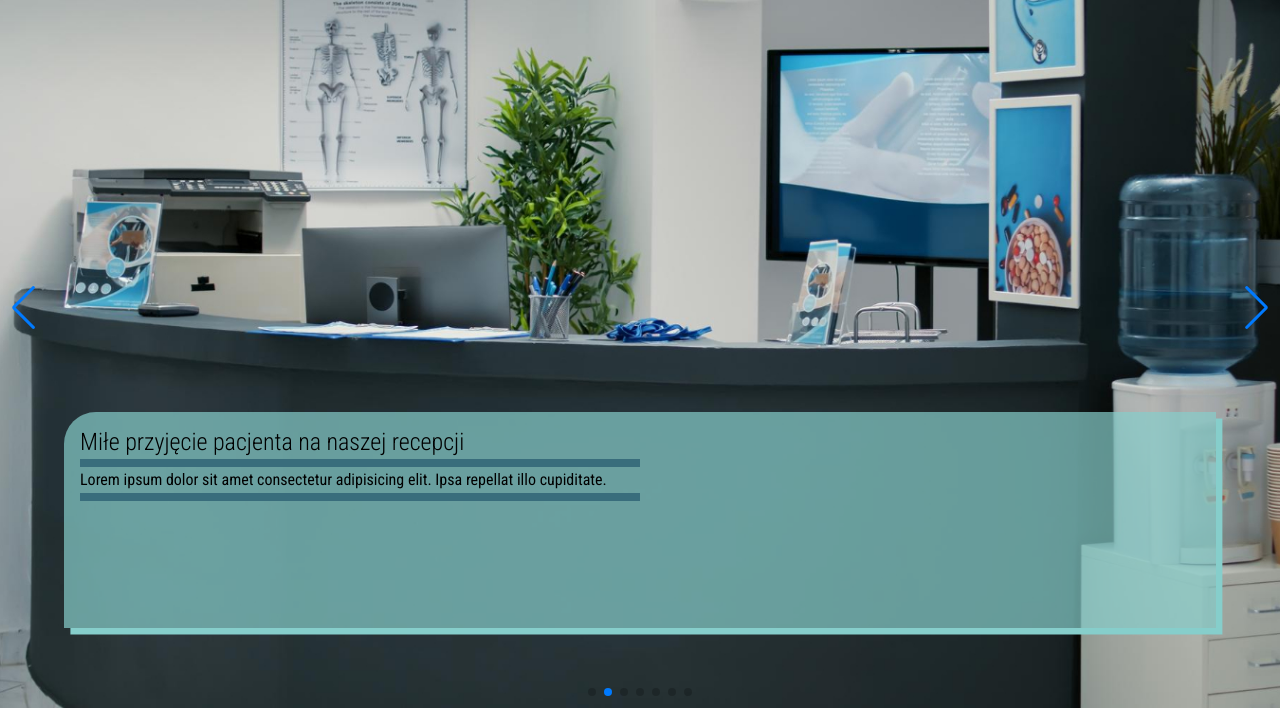
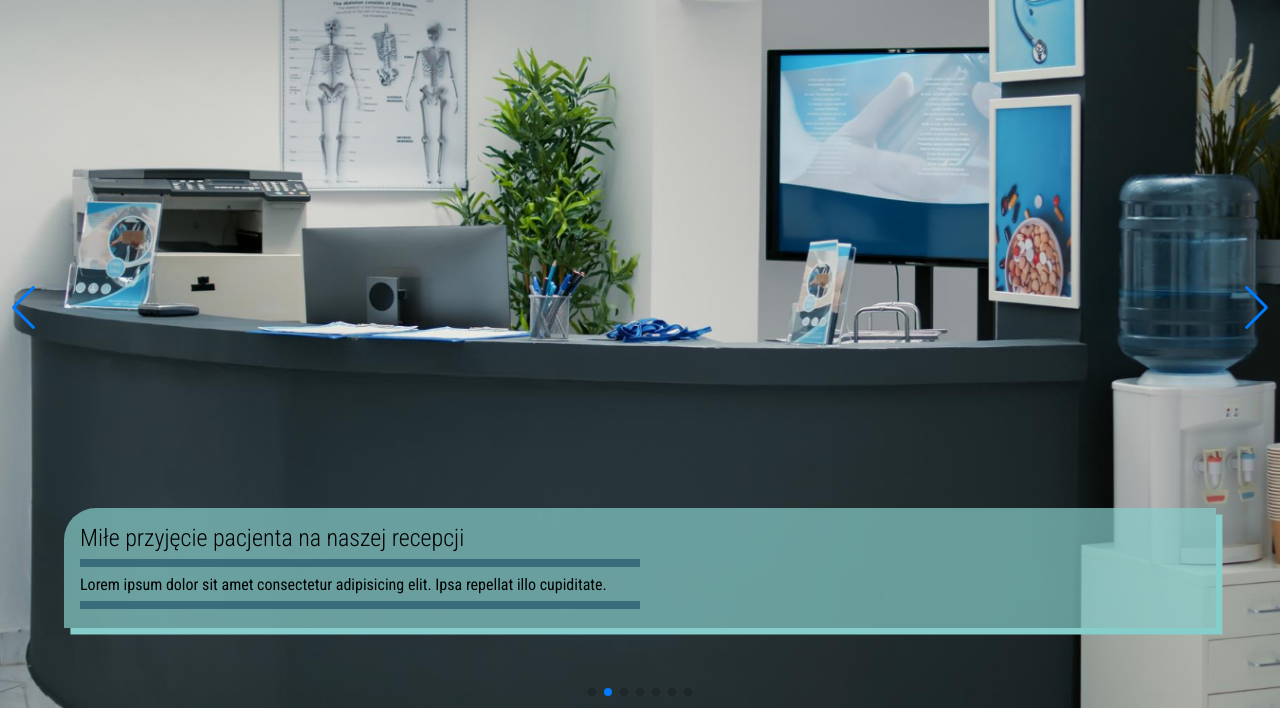
Before and after one commit to Scorpion19702022/Clinic-live, a website: page galleryobj.html in a window 1280 px wide. Shown: the part 92-800 px from the top of the page. Drawn offline with nearby package versions, Linux system fonts and the light colour scheme; a web font is replaced by a local one.

Commit message:
Add files via upload
corrected in gallery

```diff
--- a/sass/style.scss
+++ b/sass/style.scss
@@ -306,10 +306,13 @@ nav {
 				}
 				.slidertext {
 					position: absolute;
+					display: flex;
+					flex-direction: column;
+					justify-content: space-between;
 					bottom: 10%;
 					left: 5%;
 					width: 90%;
-					height: 27%;
+					height: 15%;
 					padding: 1em;
 					background-color: var(--color-lightfourBlend);
 					border-top-left-radius: 2em;
```
Also changed, not shown: css/style.css, 1 other file.
